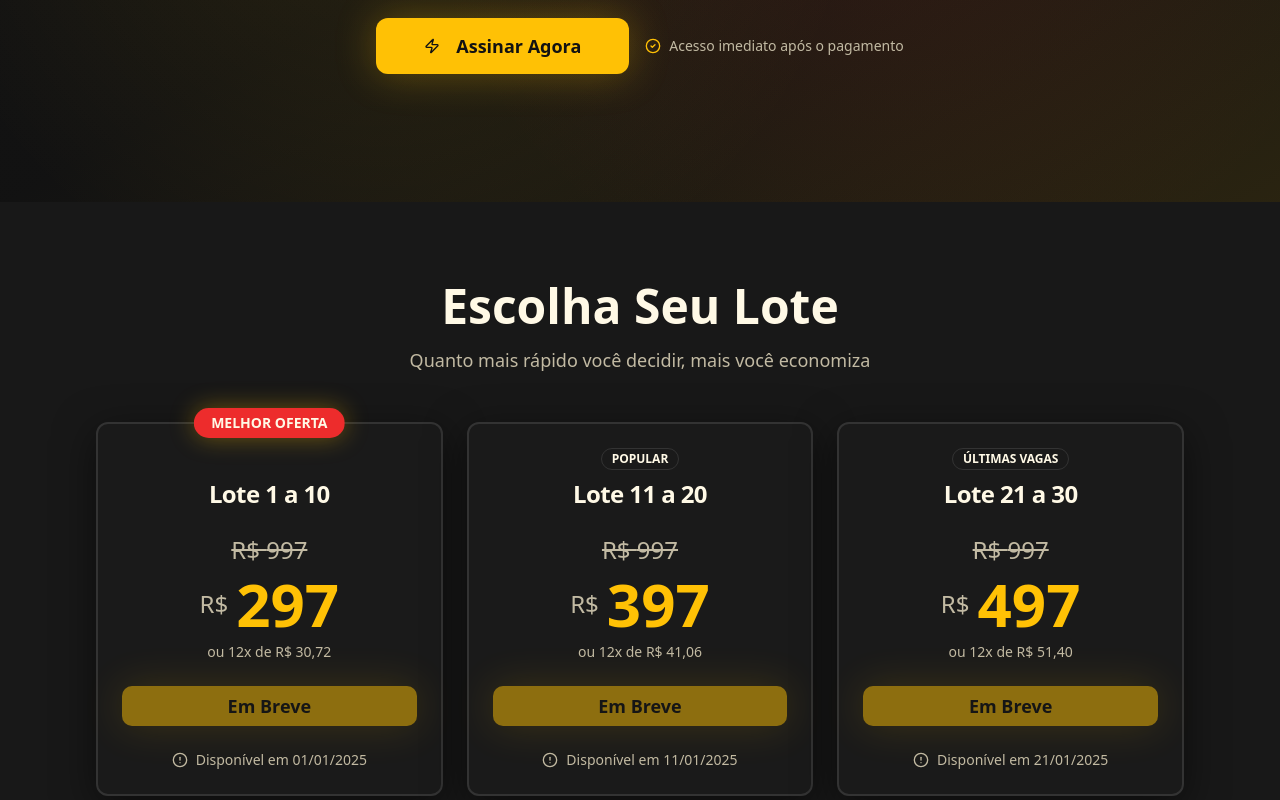
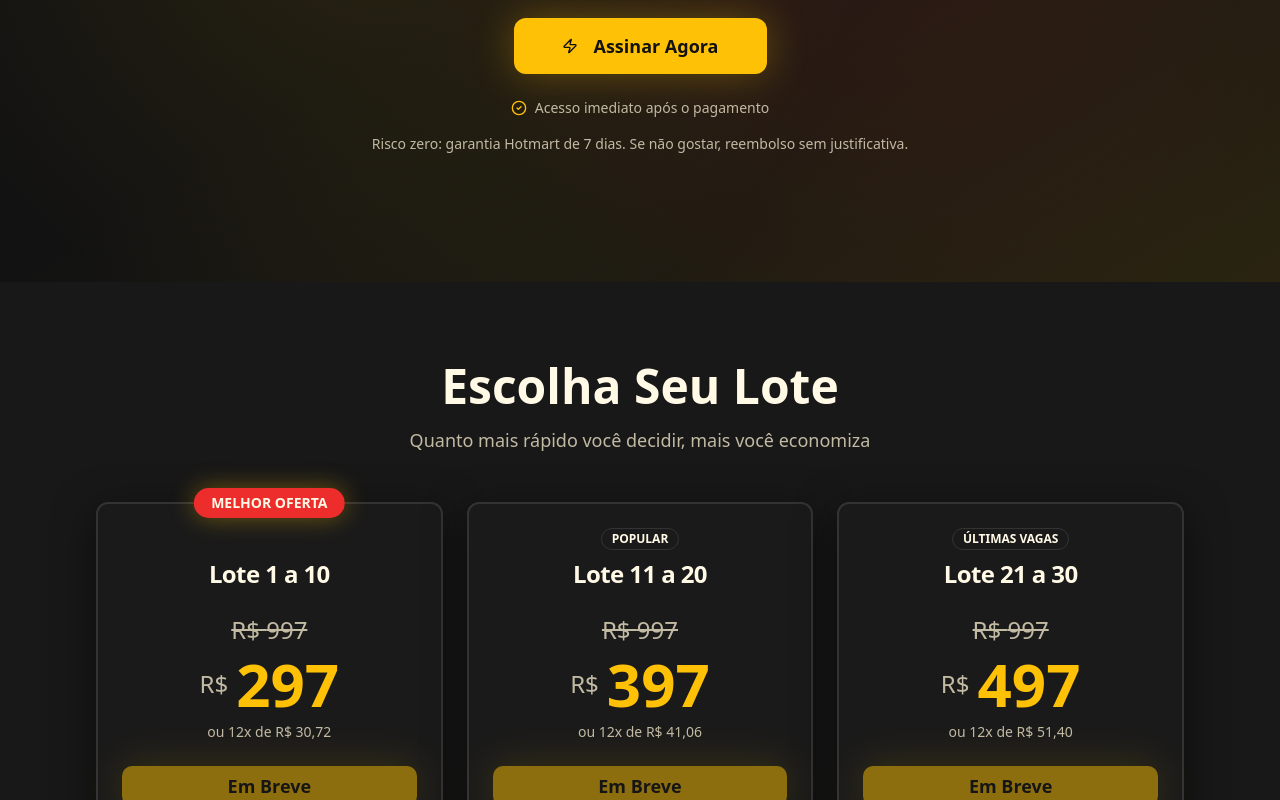
Before and after one commit to EnsinoPlus/calcmachine-2, a React (Vite) app: page / in a window 1280 px wide. Shown: the part 520-1320 px from the top of the page. Built offline with nearby package versions, Linux system fonts and the light colour scheme; the HTML template or start-up script is replaced by a standard one.

Commit message:
feat(lotes): estados upcoming/active/ended e mensagens coerentes; fix datas de novembro com Date local; style(hero): empilhar CTA/linhas em desktop; feat(marketing): adicionar garantia Hotmart de 7 dias nos CTAs

```diff
--- a/src/pages/Index.tsx
+++ b/src/pages/Index.tsx
@@ -14,8 +14,8 @@ const Index = () => {
       installments: "30,72",
       badge: "MELHOR OFERTA",
       url: "https://pay.hotmart.com/I68113150G?off=209qgak1",
-      availableFrom: new Date("2025-01-01"), // Adjust these dates as needed
-      availableUntil: new Date("2025-01-10"),
+      availableFrom: new Date(2025, 10, 1),
+      availableUntil: new Date(2025, 10, 10),
     },
     {
       number: "11 a 20",
@@ -23,8 +23,8 @@ const Index = () => {
       installments: "41,06",
       badge: "POPULAR",
       url: "https://pay.hotmart.com/I68113150G?off=d07969bi",
-      availableFrom: new Date("2025-01-11"),
-      availableUntil: new Date("2025-01-20"),
+      availableFrom: new Date(2025, 10, 11),
+      availableUntil: new Date(2025, 10, 20),
     },
     {
       number: "21 a 30",
@@ -32,14 +32,20 @@ const Index = () => {
       installments: "51,40",
       badge: "ÚLTIMAS VAGAS",
       url: "https://pay.hotmart.com/I68113150G?off=tq64eysr",
-      availableFrom: new Date("2025-01-21"),
-      availableUntil: new Date("2025-01-31"),
+      availableFrom: new Date(2025, 10, 21),
+      availableUntil: new Date(2025, 10, 30),
     },
   ];
 
   const today = new Date();
   const isLoteAvailable = (lote: typeof lotes[0]) => {
     return today >= lote.availableFrom && today <= lote.availableUntil;
+  };
+
+  const getLoteStatus = (lote: typeof lotes[0]) => {
+    if (today < lote.availableFrom) return "upcoming" as const;
+    if (today > lote.availableUntil) return "ended" as const;
+    return "active" as const;
   };
 
   const fallbackUrl = "https://pay.hotmart.com/I68113150G?off=o86dfq8b";
@@ -90,7 +96,7 @@ const Index = () => {
               </p>
             </div>
 
-            <div className="flex flex-col sm:flex-row gap-4 justify-center items-center pt-4">
+            <div className="flex flex-col gap-4 justify-center items-center pt-4">
               <Button
                 variant="hero"
                 size="xl"
@@ -102,9 +108,12 @@ const Index = () => {
                 <Zap className="w-6 h-6 mr-2" />
                 Assinar Agora
               </Button>
-              <p className="text-sm text-muted-foreground flex items-center">
+              <p className="text-sm text-muted-foreground flex items-center md:mt-2">
                 <CheckCircle2 className="w-4 h-4 mr-2 text-primary" />
                 Acesso imediato após o pagamento
+              </p>
+              <p className="text-sm text-muted-foreground">
+                Risco zero: garantia Hotmart de 7 dias. Se não gostar, reembolso sem justificativa.
               </p>
             </div>
           </div>
@@ -166,14 +175,18 @@ const Index = () => {
                     variant="hero"
                     className="w-full"
                     onClick={() => window.location.href = lote.url}
-                    disabled={!isLoteAvailable(lote)}
+                    disabled={getLoteStatus(lote) !== 'active'}
                   >
-                    {isLoteAvailable(lote) ? "Garantir Minha Vaga" : "Em Breve"}
+                    {getLoteStatus(lote) === 'active' ? 'Garantir Minha Vaga' : getLoteStatus(lote) === 'upcoming' ? 'Em Breve' : 'Esgotado'}
                   </Button>
 
                   <div className="flex items-center justify-center text-sm text-muted-foreground">
                     <AlertCircle className="w-4 h-4 mr-2" />
-                    {isLoteAvailable(lote) ? "Disponível agora" : `Disponível em ${lote.availableFrom.toLocaleDateString('pt-BR')}`}
+                    {getLoteStatus(lote) === 'active'
+                      ? 'Disponível agora'
+                      : getLoteStatus(lote) === 'upcoming'
+                        ? `Disponível em ${lote.availableFrom.toLocaleDateString('pt-BR')}`
+                        : `Encerrado em ${lote.availableUntil.toLocaleDateString('pt-BR')}`}
                   </div>
                 </CardContent>
               </Card>
@@ -312,6 +325,9 @@ const Index = () => {
           <p className="text-sm text-muted-foreground mt-6">
             Acesso liberado imediatamente após a confirmação do pagamento
           </p>
+          <p className="text-sm text-muted-foreground mt-2">
+            Risco zero: garantia Hotmart de 7 dias. Se não gostar, reembolso sem justificativa.
+          </p>
         </div>
       </section>
 
```
